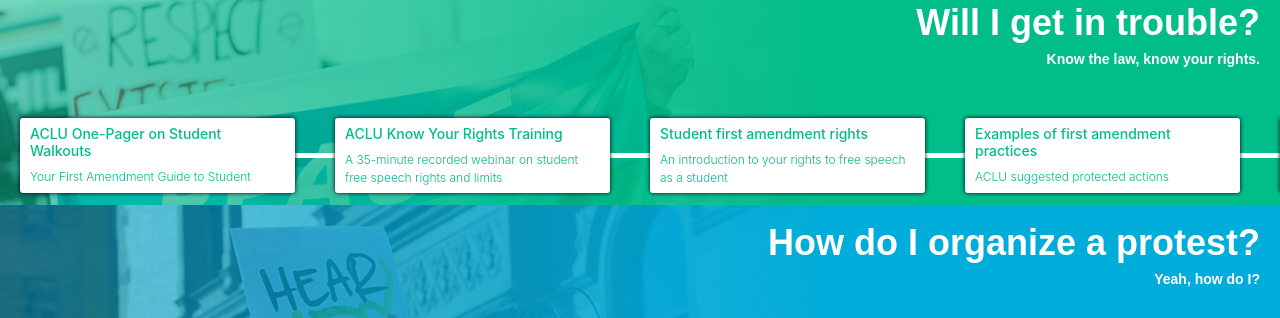
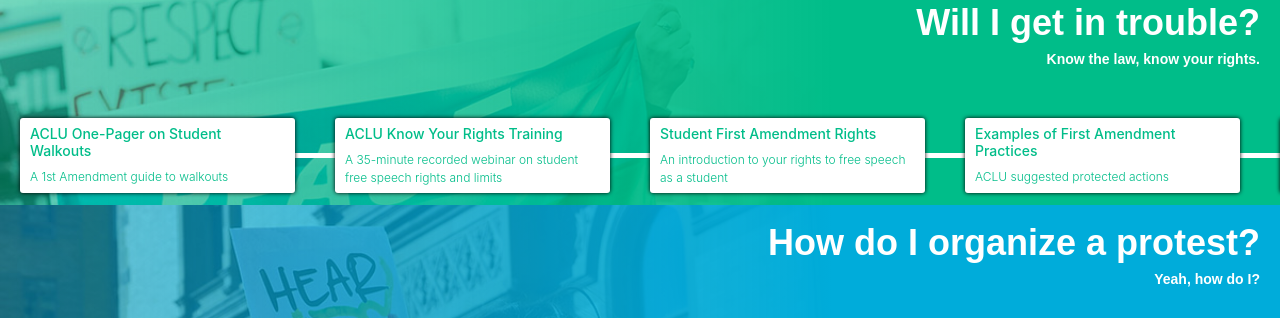
Before and after one commit to youthinfront/youthinfront-site, a Jekyll site: the page built from index.md, in a window 1280 px wide and 900 px high. Shown: the part 343-661 px from the top of the window. Built offline with Jekyll 4.4.1, drawn with Linux system fonts in a browser that asks for light colours; nearby versions of some CDN libraries.

Commit message:
Update 2018-02-21-2-will-i-get-in-trouble.md

```diff
--- a/_posts/blog/2018-02-21-2-will-i-get-in-trouble.md
+++ b/_posts/blog/2018-02-21-2-will-i-get-in-trouble.md
@@ -5,18 +5,18 @@
 cards:
     - content:
         title: ACLU One-Pager on Student Walkouts
-        subtitle: Your First Amendment Guide to Student Walkouts
+        subtitle: A 1st Amendment guide to walkouts
         href: /aclu-onepager-on-walkouts.html
     - content:
         title: ACLU Know Your Rights Training
         subtitle: A 35-minute recorded webinar on student free speech rights and limits
         href: /aclu-training-on-walkouts.html
     - content:
-        title: Student first amendment rights
+        title: Student First Amendment Rights
         subtitle: An introduction to your rights to free speech as a student
         href: /will-i-get-in-trouble-first-amendment-rights.html
     - content:
-        title: Examples of first amendment practices
+        title: Examples of First Amendment Practices
         subtitle: ACLU suggested protected actions
         href: /student-first-amendment-rights.html
     - content:
```
Also changed, not shown: other parts of _posts/blog/2018-02-21-2-will-i-get-in-trouble.md (+1 -1 lines).
